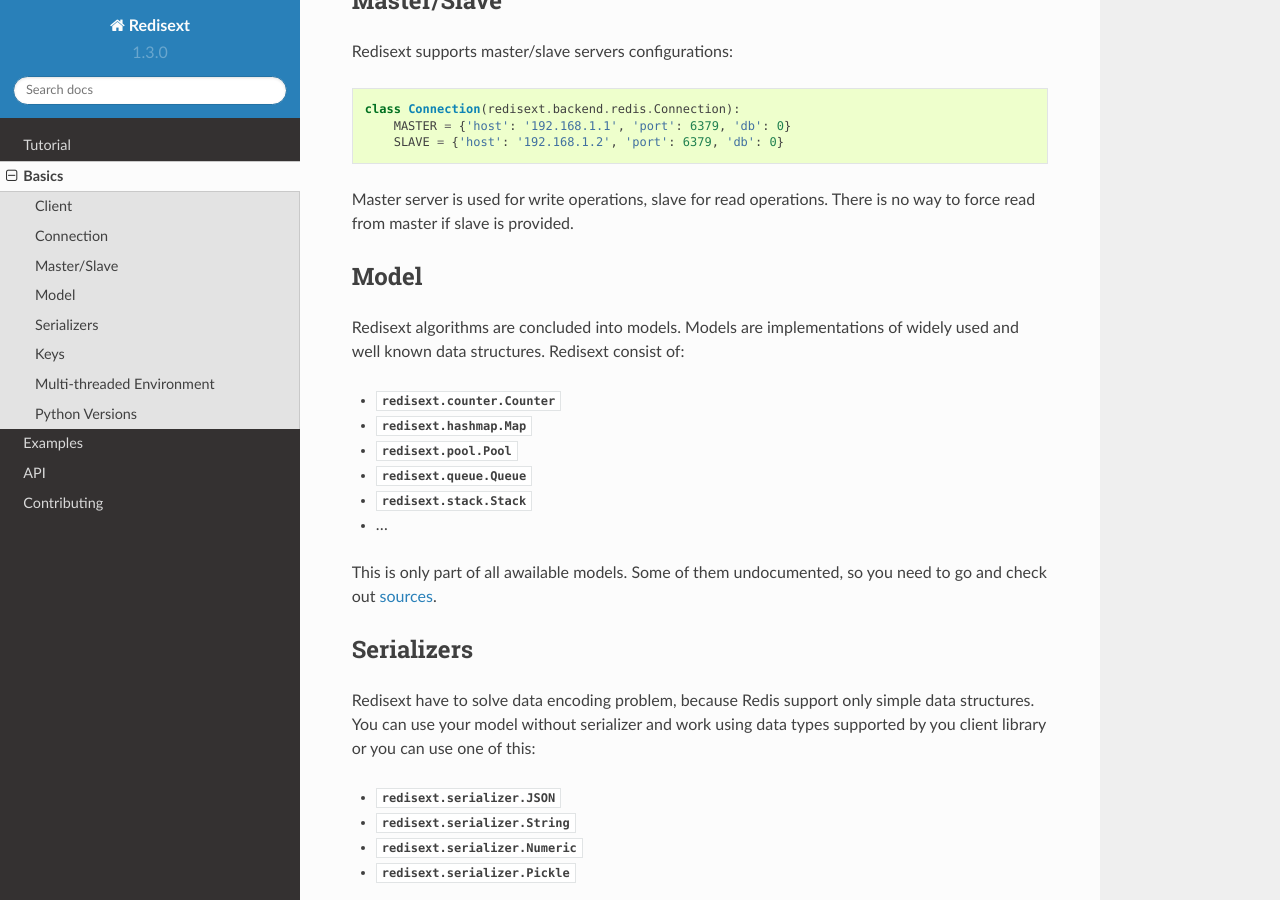
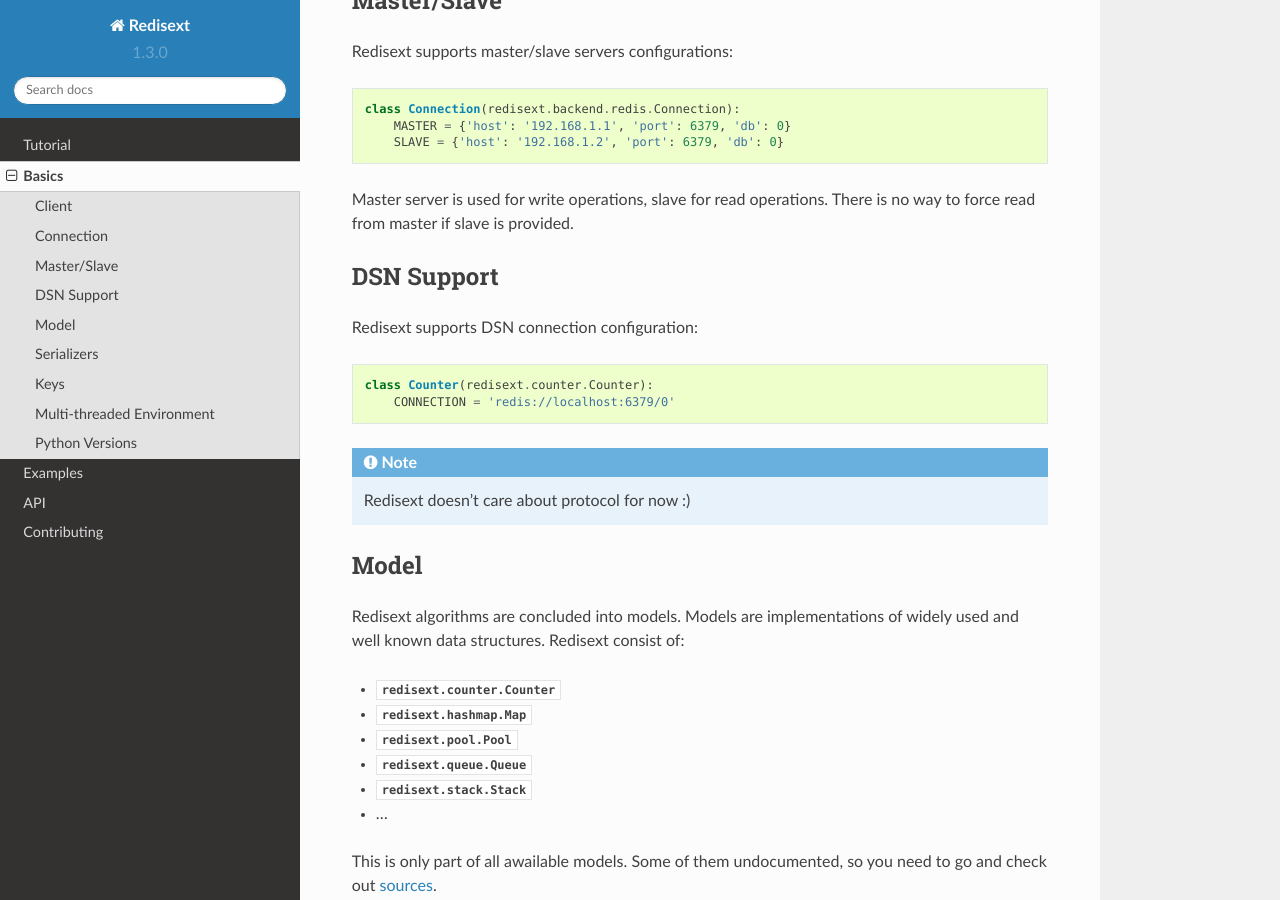
Before and after one commit to mylokin/redisext, a Sphinx documentation site: the page built from docs/modules/basics.rst, in a window 1280 px wide and 900 px high, scrolled down 721 px. Built offline with Sphinx 7.4.7 and the Read the Docs theme 2.0.0, drawn with Linux system fonts in a browser that asks for light colours.

Commit message:
update docs with dsn support

```diff
--- a/docs/modules/basics.rst
+++ b/docs/modules/basics.rst
@@ -38,6 +38,18 @@
 
 Master server is used for write operations, slave for read operations. There is no way
 to force read from master if slave is provided.
+
+DSN Support
+-----------
+
+Redisext supports DSN connection configuration::
+
+      class Counter(redisext.counter.Counter):
+          CONNECTION = 'redis://localhost:6379/0'
+
+.. note::
+
+   Redisext doesn't care about protocol for now :)
 
 Model
 -----
```
